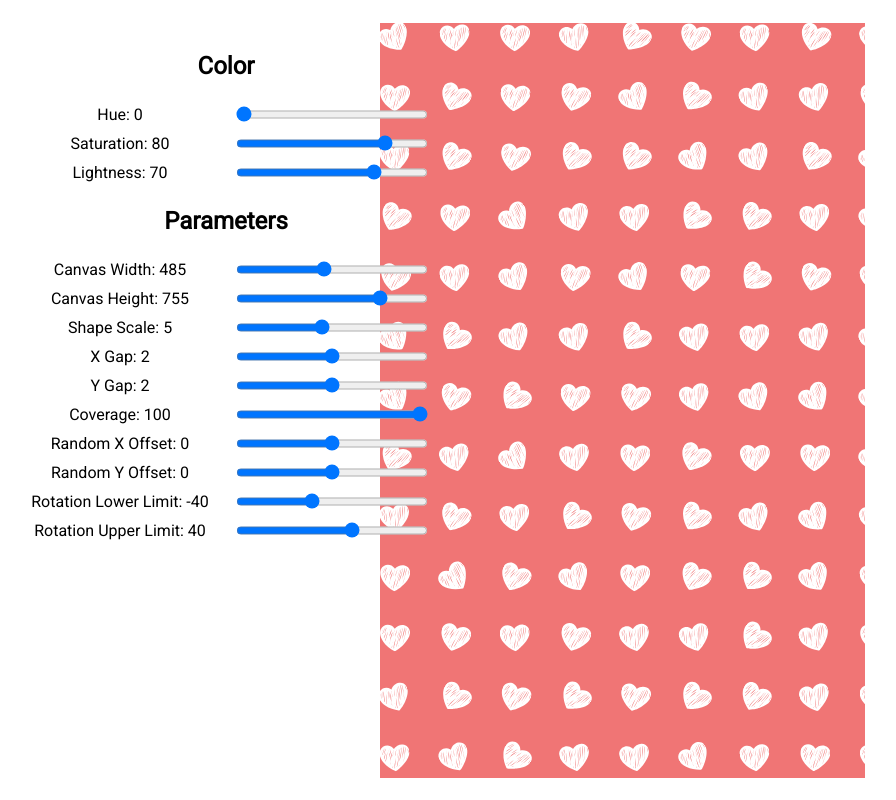
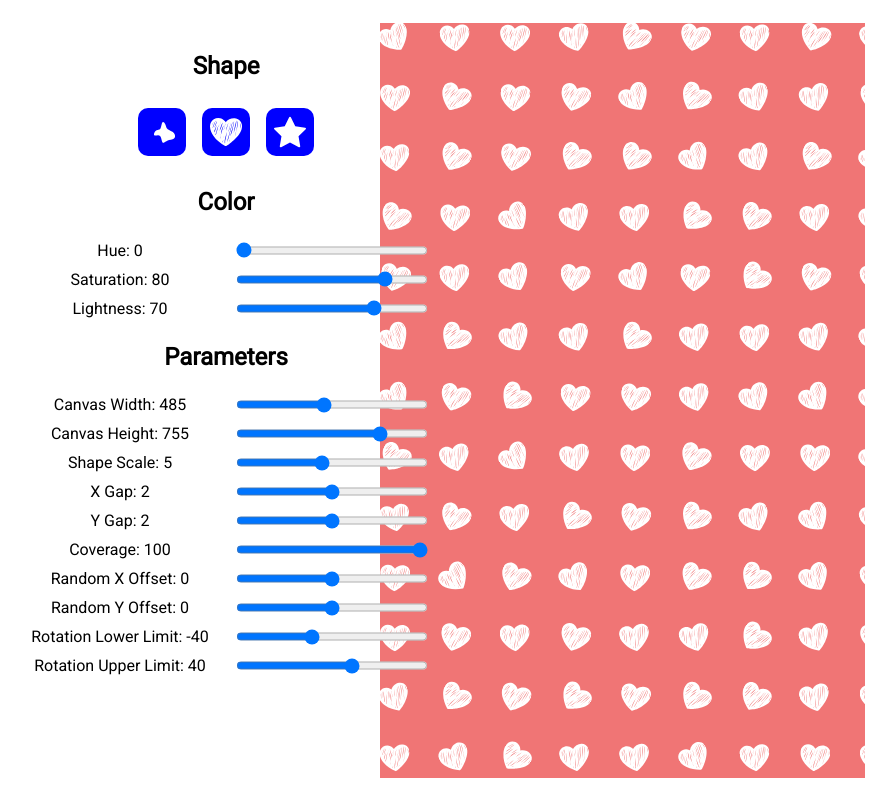
Before and after one commit to morgan-sam/Pattern-Generator, a React (Create React App) app: page / in a window 1280 px wide. Shown: the whole page, without its empty margins (18-914 px from the left). Built offline with nearby package versions, Linux system fonts and the light colour scheme.

Commit message:
Svg button skeleton

```diff
--- a/src/App.js
+++ b/src/App.js
@@ -5,6 +5,7 @@ import blob from "./svg/heart.svg";
 
 import ColorSliders from "./ColorSliders";
 import ParameterSliders from "./ParameterSliders";
+import ImageSelect from "./ImageSelect";
 
 const App = () => {
   const [img, setImg] = useState(null);
@@ -43,6 +44,8 @@ const App = () => {
   return (
     <div className="app">
       <div className="top-left-options">
+        <h2>Shape</h2>
+        <ImageSelect />
         <h2>Color</h2>
         <ColorSliders {...{ color, setColor }} />
         <h2>Parameters</h2>
--- /dev/null
+++ b/src/ImageSelect.jsx
@@ -0,0 +1,17 @@
+import React from "react";
+import { ReactComponent as Blob } from "./svg/blob.svg";
+import { ReactComponent as Heart } from "./svg/heart.svg";
+import { ReactComponent as Star } from "./svg/star.svg";
+import "./imageSelect.css";
+
+const ImageSelect = (props) => {
+  return (
+    <div className="svg-button-container">
+      <Blob className="svg-button" />
+      <Heart className="svg-button" />
+      <Star className="svg-button" />
+    </div>
+  );
+};
+
+export default ImageSelect;
--- /dev/null
+++ b/src/imageSelect.css
@@ -0,0 +1,7 @@
+.svg-button {
+  height: 2rem;
+  background-color: blue;
+  padding: 0.5rem;
+  border-radius: 10px;
+  margin: 0.5rem;
+}
```
